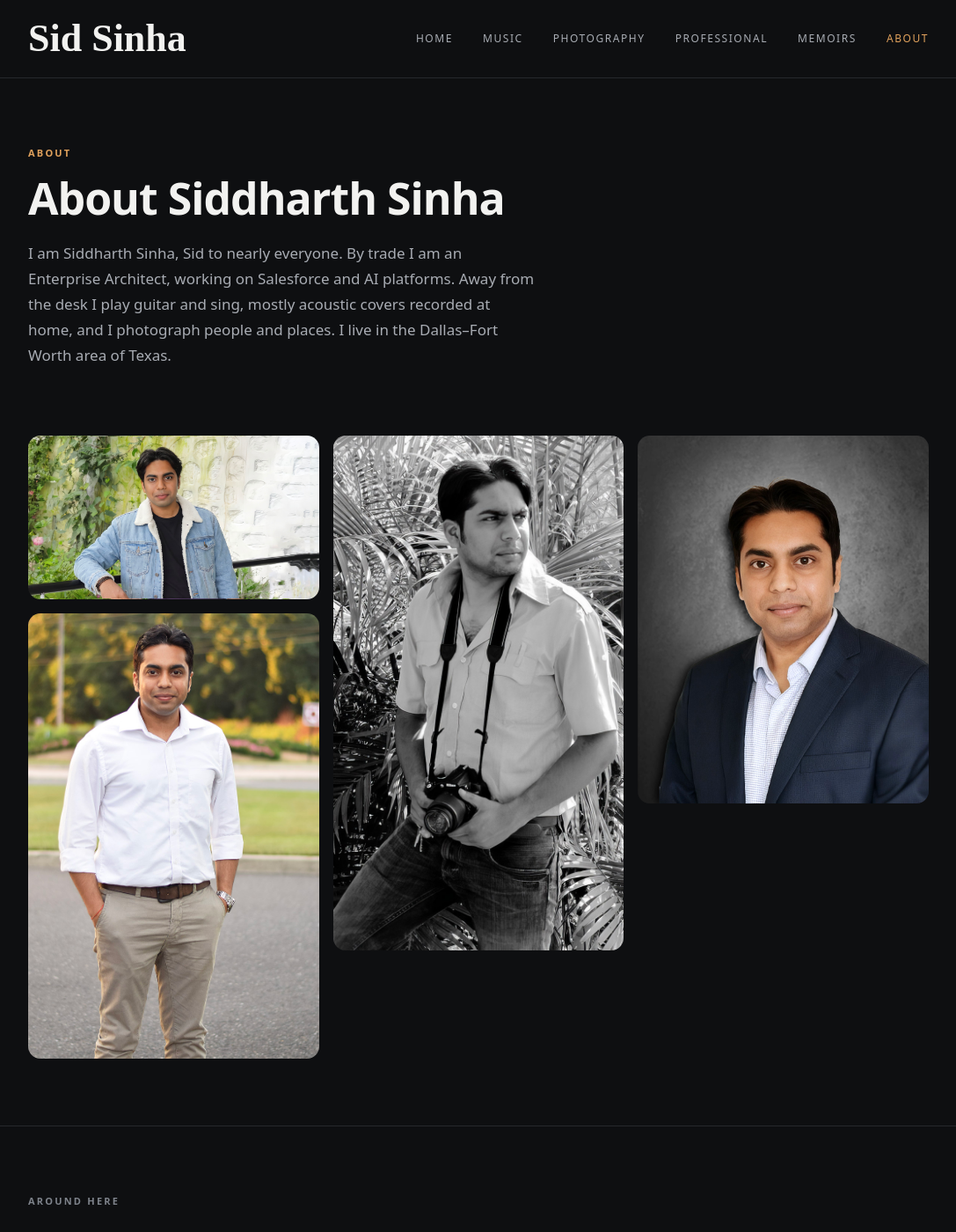
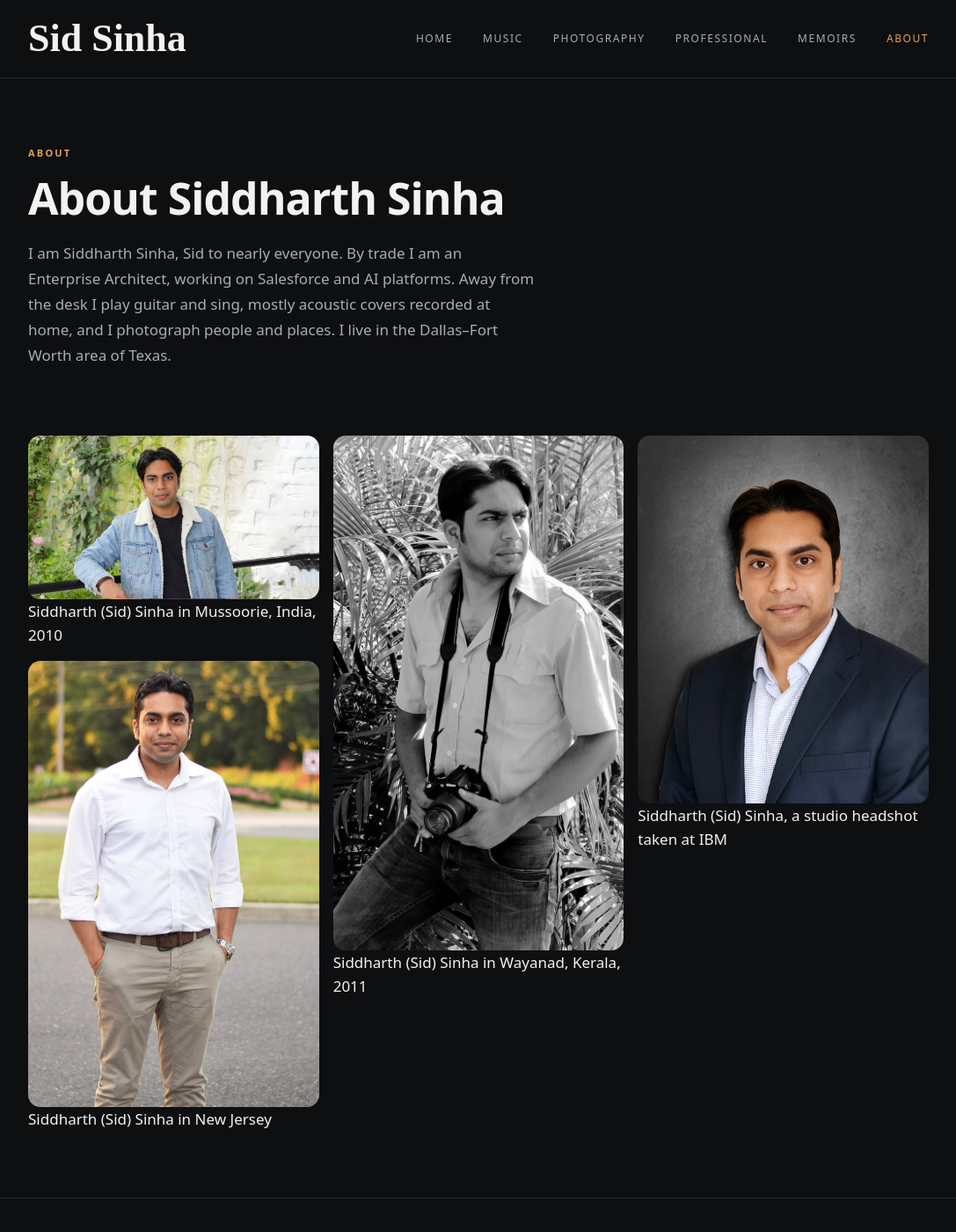
Before and after one commit to SidSays/SidSays.github.io, a Jekyll site: the page built from about.html, in a window 1280 px wide and 1400 px high. Shown: the whole window at 88% size, without its empty margins (96-1183 px from the left). Built offline with Jekyll 4.4.1, drawn with Linux system fonts in a browser that asks for light colours; some web fonts are replaced.

Commit message:
Add files via upload

```diff
--- a/about.html
+++ b/about.html
@@ -28,10 +28,18 @@
       {% for f in sid_photos %}
       {% assign ext = f.extname | downcase %}
       {% if ext == '.jpg' or ext == '.jpeg' or ext == '.png' or ext == '.webp' %}
+      {% case f.name %}
+        {% when 'Siddharth-Sinha-Outdoors.jpg' %}{% assign cap = 'Siddharth (Sid) Sinha in Mussoorie, India, 2010' %}
+        {% when 'siddharth-sinha-outdoor-portrait.jpg' %}{% assign cap = 'Siddharth (Sid) Sinha in New Jersey' %}
+        {% when 'siddharth-sinha-photographer-with-camera.jpg' %}{% assign cap = 'Siddharth (Sid) Sinha in Wayanad, Kerala, 2011' %}
+        {% when 'siddharth-sinha-professional-headshot.jpg' %}{% assign cap = 'Siddharth (Sid) Sinha, a studio headshot taken at IBM' %}
+        {% else %}{% assign cap = f.basename | replace: '-', ' ' | replace: '_', ' ' %}
+      {% endcase %}
       <figure>
         <img src="{{ f.path | relative_url }}"
-             alt="{{ f.basename | replace: '-', ' ' | replace: '_', ' ' }}"
+             alt="{{ cap }}"
              loading="lazy" decoding="async">
+        <figcaption>{{ cap }}</figcaption>
       </figure>
       {% endif %}
       {% endfor %}
```
